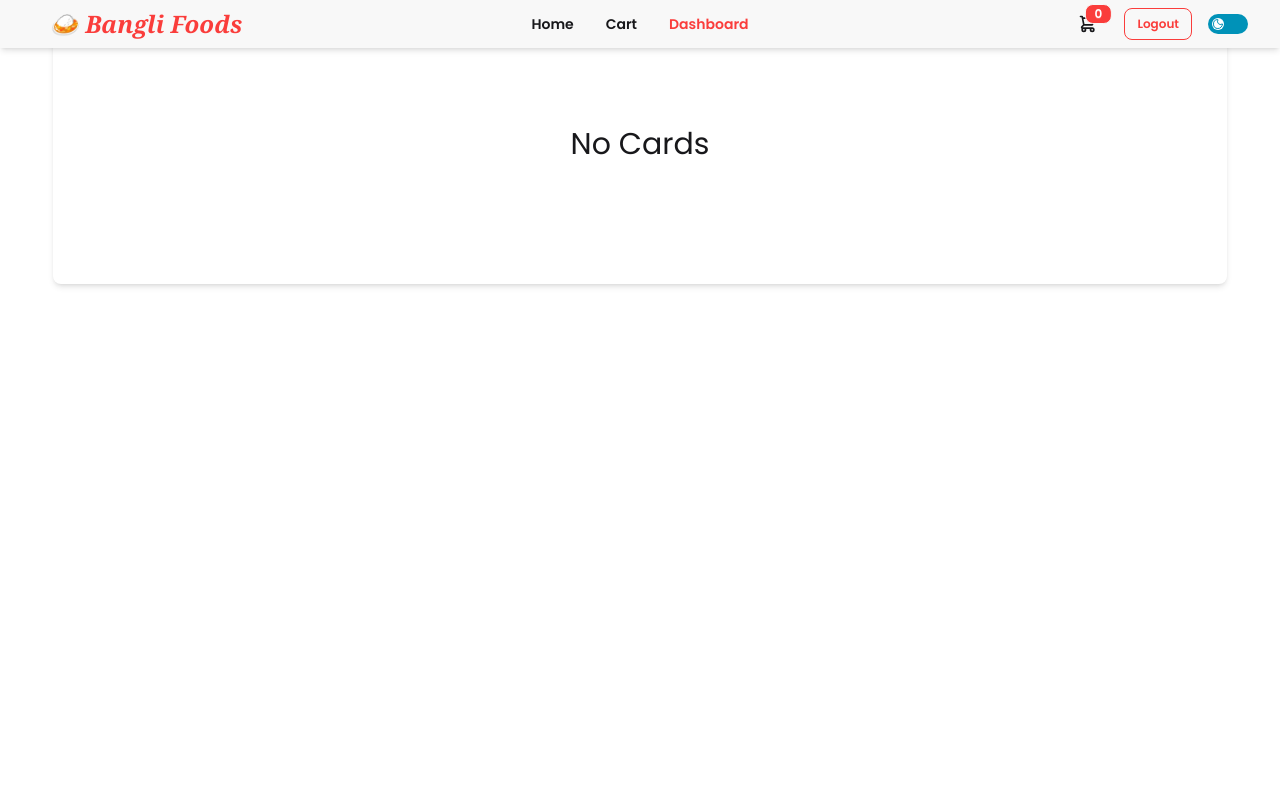
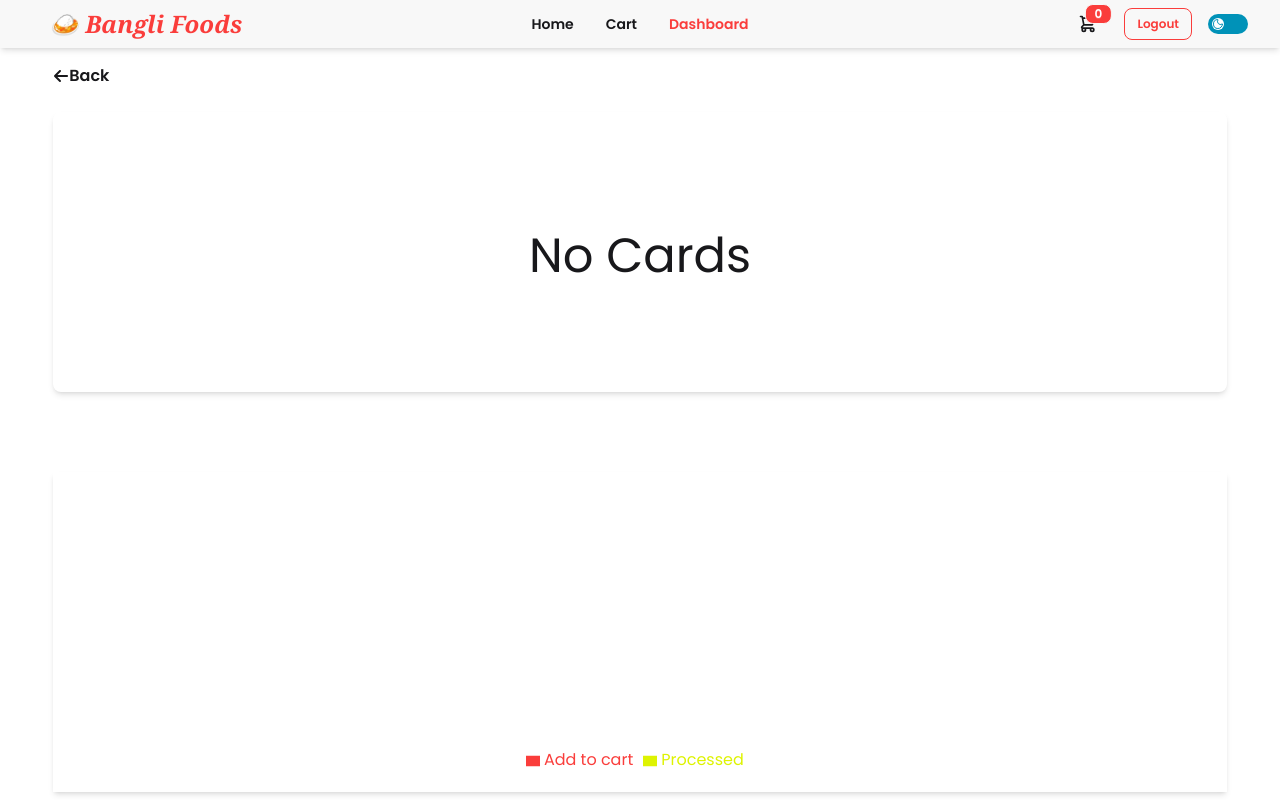
Before and after one commit to topu9872-cpu/Bangladeshi-Restaurant-by-the-Next.js, a Next.js app: page /dashboard in a window 1280 px wide. Built offline with nearby package versions, Linux system fonts and the light colour scheme.

Commit message:
added back one by one

```diff
--- a/src/Components/AllCardsSearchHooks/Hook.jsx
+++ b/src/Components/AllCardsSearchHooks/Hook.jsx
@@ -18,7 +18,7 @@ const Hook = ({ datas }) => {
 
   return (
     <div>
-      <div className="flex justify-between container mt-20 mx-auto items-center">
+      <div className="flex justify-between container mt-4 mx-auto items-center">
         <div className="text-2xl  font-extrabold">All Items</div>
         <div>
           <div className="flex items-center">
--- /dev/null
+++ b/src/Components/BackOneByOne/BackOneByOne.jsx
@@ -0,0 +1,18 @@
+'use client'
+import { useRouter } from "next/navigation";
+import { FaArrowLeft } from "react-icons/fa6";
+const BackOneByOne = () => {
+    const router = useRouter();
+  return (
+    <div>
+       <button
+        onClick={() => router.back()}
+        className=" flex items-center font-bold"
+      >
+        <FaArrowLeft /> Back
+      </button>
+    </div>
+  );
+};
+
+export default BackOneByOne;
--- a/src/app/allCards/page.jsx
+++ b/src/app/allCards/page.jsx
@@ -1,5 +1,7 @@
 import Cards from "@/app/cards/Cards";
 import Hook from "@/Components/AllCardsSearchHooks/Hook";
+import BackOneByOne from "@/Components/BackOneByOne/BackOneByOne";
+
 import { getScrollCardsData } from "@/Components/JsonData/data";
 
 const AllCards = async () => {
@@ -7,7 +9,7 @@ const AllCards = async () => {
   return (
     <div >
 
-
+      <div className="mt-15"><BackOneByOne/></div>
       <Hook datas={datas}/>
 
       <div className="mx-auto grid grid-cols-1 mt-7 md:grid-cols-2 lg:grid-cols-3 gap-6 justify-items-center ">
--- a/src/app/cart/page.jsx
+++ b/src/app/cart/page.jsx
@@ -1,8 +1,12 @@
 "use client";
+import BackOneByOne from "@/Components/BackOneByOne/BackOneByOne";
 import { Context } from "@/Components/ContextProvider/ContextProvider";
 
 import Image from "next/image";
+
+
 import React, { useContext } from "react";
+
 import { RiDeleteBin6Line } from "react-icons/ri";
 import { toast } from "react-toastify";
 
@@ -12,23 +16,32 @@ const Cart = () => {
     setCart([]);
     toast.error("All items are deleted");
   };
-  const handleDalete = (i) => {
+  const handleDelete = (i) => {
     const deleteCard = cart.filter((item) => item.id !== i.id);
 
     setCart(deleteCard);
 
     toast.error(`${i.name} item is deleted`);
   };
+
+
+
   return (
+    <div className="mt-16">
+     <BackOneByOne/>
       <div className="mt-6 space-y-5">
         {cart.length === 0 && (
           <div className="card  mx-auto h-70 shadow-md flex items-center text-5xl text-center">
-          <h1 className="flex items-center text-center mx-auto mt-30"> No Cards</h1>
+            <h1 className="flex items-center text-center mx-auto mt-30">
+              {" "}
+              No Cards
+            </h1>
           </div>
         )}
+
         {cart.map((i, ind) => (
           <div key={ind}>
-          <div className="flex border border-gray-300 shadow-md object-cover  h-26 rounded-xl">
+            <div className="flex border border-gray-300 shadow-md object-cover h-26 rounded-xl">
               <Image
                 src={i.image}
                 width={150}
@@ -54,7 +67,7 @@ const Cart = () => {
               </div>
               <div className="flex ml-auto items-center pr-6">
                 <button
-                onClick={() => handleDalete(i)}
+                  onClick={() => handleDelete(i)}
                   className=" items-center text-red-500 text-xl cursor-pointer"
                 >
                   <RiDeleteBin6Line />
@@ -70,6 +83,7 @@ const Cart = () => {
           All Delete
         </button>
       </div>
+    </div>
   );
 };
 
--- a/src/app/dashboard/page.jsx
+++ b/src/app/dashboard/page.jsx
@@ -10,6 +10,7 @@ import {
 } from "recharts";
 import { useContext } from "react";
 import { Context } from "@/Components/ContextProvider/ContextProvider";
+import BackOneByOne from "@/Components/BackOneByOne/BackOneByOne";
 
 const DashBoardPage = () => {
   const { cart, selectedItem } = useContext(Context);
@@ -21,15 +22,22 @@ const DashBoardPage = () => {
     { name: "Processed", value: selectedItem ? 1 : 0 },
   ];
 
-  if (!cart?.length && !selectedItem) {
-    return (
-      <div className="card mt-1 mx-auto h-70 shadow-md flex items-center justify-center text-3xl">
-        No Cards
-      </div>
-    );
-  }
+
+
 
   return (
+ <div className="mt-16">
+     <BackOneByOne/>
+      <div className="mt-6 space-y-5">
+        {cart.length === 0 && (
+          <div className="card  mx-auto h-70 shadow-md flex items-center text-5xl text-center">
+            <h1 className="flex items-center text-center mx-auto mt-30">
+              {" "}
+              No Cards
+            </h1>
+          </div>
+        )}
+  </div>
     <div className="w-full h-80 flex mt-20  shadow-md">
       <div className="flex-1 border-none">
         <ResponsiveContainer width="100%" height="100%">
@@ -55,7 +63,10 @@ const DashBoardPage = () => {
         </ResponsiveContainer>
       </div>
     </div>
+    </div>
+
   );
+
 };
 
 export default DashBoardPage;
```
Lines whose indentation alone changed are shown as unchanged.
